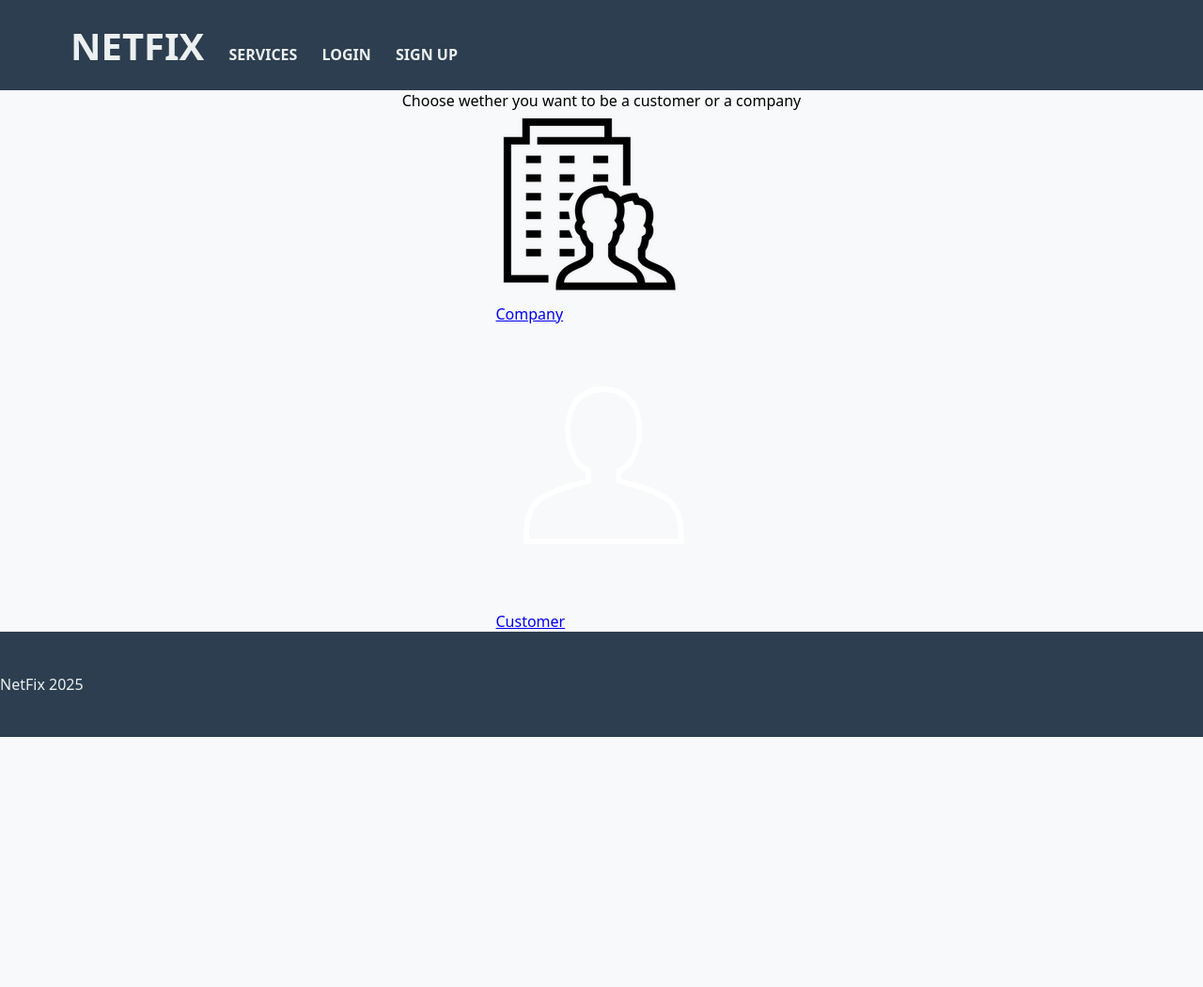
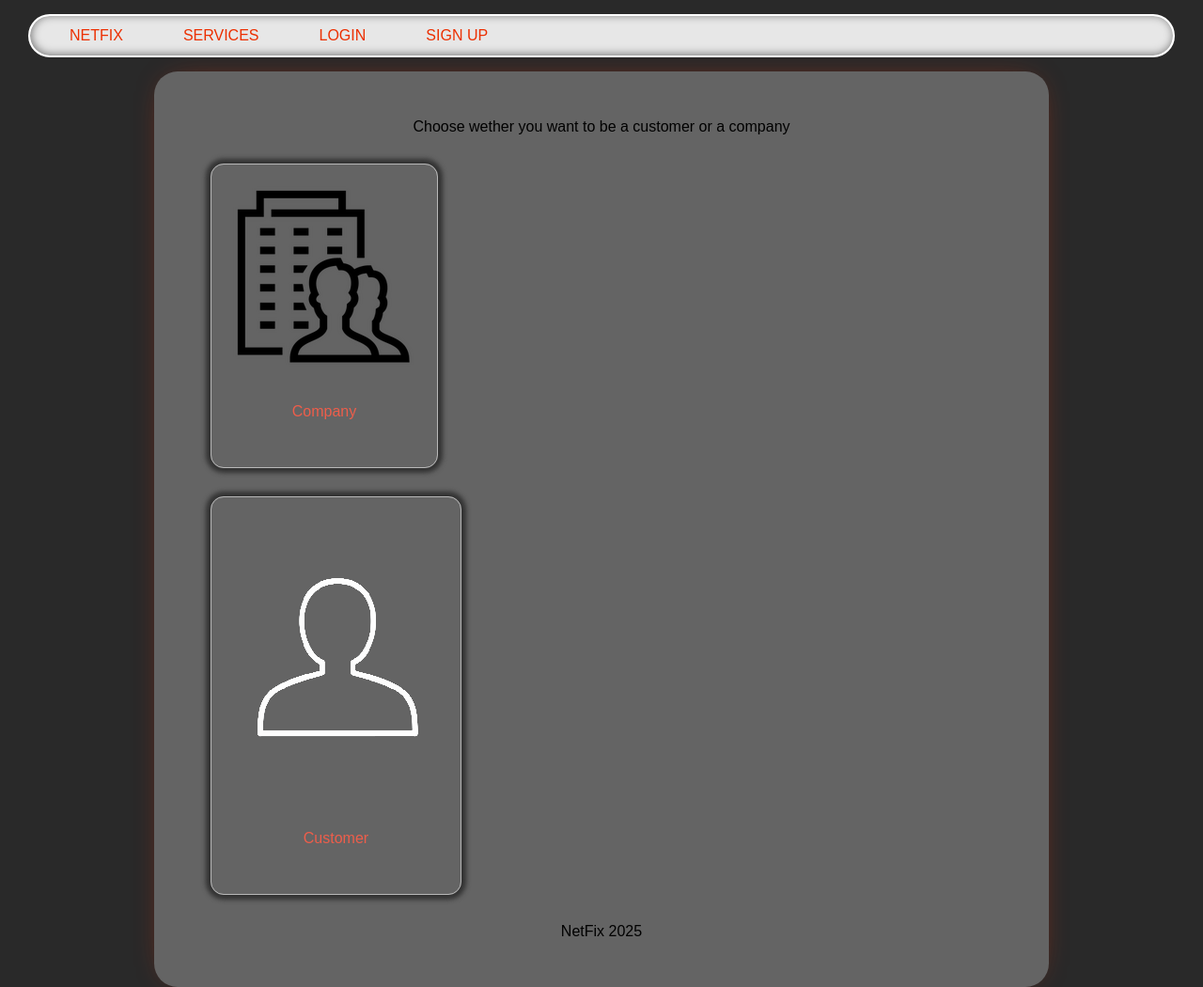
Before and after one commit to onyango-granton/net-again, a Django app: page /register/ in a window 1280 px wide; the page is wider, and only the part inside the window is pictured. Shown: that part at 94% size. Before the commit the page ends 784 px from the top of that part, so only its background shows below. Run offline with Django 3.2, Linux system fonts and the light colour scheme.

Commit message:
style: changed css styling

```diff
--- a/static/css/style.css
+++ b/static/css/style.css
@@ -1,148 +1,293 @@
-/* Core styles with professional color palette */
-:root {
-  --primary: #2C3E50;
-  --secondary: #34495E;
-  --accent: #3498DB;
-  --text-light: #ECF0F1;
-  --text-dark: #2C3E50;
-  --background-light: #F8F9FA;
-  --background-dark: #2C3E50;
-  --border-color: #BDC3C7;
-  --hover-color: #2980B9;
+body {
+  background: #292929;
+  font-family: 'Lexend Exa', sans-serif;
+  padding: 0;
+  margin: 0;
 }
 
-html, body, div, span, applet, object, iframe, h1, h2, h3, h4, h5, h6, p, blockquote, pre, a, abbr, acronym, address, big, cite, code, del, dfn, em, font, img, ins, kbd, q, s, samp, small, strike, strong, sub, sup, tt, var, b, u, i, center, dl, dt, dd, ol, ul, li, fieldset, form, label, legend, table, caption, tbody, tfoot, thead, tr, th, td {
-  margin: 0;
-  padding: 0;
-  border: 0;
-  font-size: 100%;
-  vertical-align: baseline;
+a {
+  color: #ee5e4b;
+  text-decoration: none;
 }
 
-ul, ol { list-style: none; }
-
-blockquote, q { quotes: none; }
-
-blockquote:before, blockquote:after, q:before, q:after {
-  content: "";
-  content: none;
+a:hover {
+  color: #e02a21;
+  text-shadow: 0px 0px 2px #a1a1a1;
 }
 
-table {
-  border-collapse: collapse;
-  border-spacing: 0;
+button:not(:last-child) {
+  margin-right: 40px;
+}
+button {
+  border: 2px solid transparent;
+  border-radius: 5px;
+  padding: 10px;
+  transition: background 0.7s;
+  color: #ec2f00;
+  text-decoration: none;
+  text-transform: uppercase;
+  cursor: pointer;
+  margin-top: 30px;
+}
+button:hover {
+  background: #ec4138;
+  border: 2px solid #f05749;
+  border-right: 2px solid #e02a21;
+  border-bottom: 2px solid #e02a21;
+  color: #f9f8fd;
 }
 
-input:focus, select:focus, textarea:focus, button:focus { outline: none; }
-
-* { box-sizing: border-box; }
-
-@media screen and (max-width: 768px) {
-  html { font-size: 0.6rem; }
+.content {
+  background-color: #646464;
+  margin: 0 auto;
+  width: 65%;
+  padding: 20px 60px;
+  box-shadow: 0px 0px 35px -20px #ec2f00;
+  border-radius: 25px;
 }
 
-@media screen and (min-width: 769px) and (max-width: 1024px) {
-  html { font-size: 0.8rem; }
+.content p {
+  text-align: center;
+  margin: 30px 0px;
+  white-space: pre-line;
 }
 
-@media screen and (min-width: 1025px) {
-  html { font-size: 1rem; }
+.like_button {
+  background-color: white;
+  border: 2px solid transparent;
+  border-radius: 5px;
+  padding: 10px;
+  transition: background 0.7s;
+  color: #ec2f00;
+  text-decoration: none;
+  text-transform: uppercase;
+  cursor: pointer;
 }
 
-.app, .app1 {
-  display: flex;
-  flex-direction: column;
-  height: 100vh;
-  font-family: system-ui, -apple-system, Segoe UI, Roboto, Ubuntu, sans-serif;
+.like_button:hover {
+  background: #ec4138;
+  border: 2px solid #f05749;
+  border-right: 2px solid #e02a21;
+  border-bottom: 2px solid #e02a21;
+  color: #f9f8fd;
 }
 
-.navbar {
-  display: flex;
-  justify-content: space-between;
-  width: 100%;
+.title {
+  text-align: center;
+  font-family: 'Times New Roman', Times, serif;
+  font-size: 60px;
+  font-weight: bold;
+  text-decoration: 2px underline;
+  text-decoration-color: rgba(255, 68, 0, 0.37);
+}
+/* ======================================== Home Page ============================================== */
+
+.home_logo {
+  display: block;
   margin: 0 auto;
-  align-items: center;
-  background-color: var(--primary);
-  color: var(--text-light);
-  padding: 0.6rem 0;
-  font-weight: 600;
+  margin-bottom: 70px;
 }
 
-.home {
-  font-size: 2.5rem;
-  font-weight: 700;
+.site_title {
+  text-align: center;
+  font-size: 70px;
 }
 
-.right-align-links, .auth-links {
-  display: flex;
-  align-items: center;
-  color: var(--text-light);
-  text-align: center;
-  font-weight: 600;
-}
+/* ============================================================================================== */
 
-.auth-links li {
-  margin: 0 0.6rem;
+/* ======================================== Navbar ============================================== */
+
+.navbar {
+  position: sticky;
+  top: 15px;
+  box-shadow: inset 1px -1px 10px rgb(116, 116, 116);
+  border: 2px solid white;
+  border-radius: 30px;
+  animation: slide-in 1s ease-out;
+  background-color: #e7e7e7;
+  width: 95%;
+  margin: 0 auto;
+  margin-bottom: 30px;
 }
 
 .navbar ul {
-  display: inline-block;
+  position: relative;
+  display: flex;
+  flex: 1 1 auto;
   margin: 0;
-  padding: 0 4rem;
+  padding: 0 30px;
   list-style-type: none;
 }
-
+.navbar ul li:not(:last-child) {
+  margin-right: 40px;
+}
 .navbar ul li {
-  display: inline-block;
-  border: 0.12rem solid transparent;
+  border: 2px solid transparent;
+  border-radius: 5px;
   padding: 10px;
-  transition: all 0.2s ease;
-  background-color: var(--primary);
+  transition: background 0.2s;
 }
-
 .navbar ul li a {
-  color: var(--text-light);
+  color: #ec2f00;
   text-decoration: none;
   text-transform: uppercase;
   transition: color 0.2s;
 }
-
 .navbar ul li ul {
   visibility: hidden;
   opacity: 0;
   position: absolute;
   display: block;
-  margin: 0.75rem -4.75rem;
+  margin: 12px -12px;
   padding: 0;
-  background: var(--secondary);
-  transition: all 0.2s ease;
-  border: 1px solid var(--border-color);
+  background: #ffa91b;
+  border: 2px solid #f7c833;
+  border-right: 2px solid #f89329;
+  border-bottom: 2px solid #f89329;
+  border-radius: 5px;
+  transition: opacity 0.2s, visibility 0.2s;
+}
+.navbar ul li ul li {
+  margin: -2px 0 0 -2px;
+  width: calc(100% - 20px);
+  line-height: 1.7;
 }
 
 .navbar ul li:hover {
-  border-color: var(--text-light);
+  background: #ec4138;
+  border: 2px solid #f05749;
+  border-right: 2px solid #e02a21;
+  border-bottom: 2px solid #e02a21;
 }
-
+.navbar ul li:hover a {
+  color: #f9f8fd;
+}
 .navbar ul li:hover ul {
   visibility: visible;
   opacity: 1;
+  box-shadow: 0px 3px 5px 2px #ebecf1;
+}
+.navbar ul li:hover ul li a {
+  color: #f9f8fd;
 }
 
-.content {
-  display: flex;
-  align-items: center;
-  width: 100%;
-  height: 100vh;
-  margin: 0 auto;
-  padding-bottom: 3.125rem;
-  flex-direction: column;
-  background-color: var(--background-light);
+.last_navbar {
+  right: 0;
+  position: absolute;
+  margin-right: 20px;
 }
 
-.title {
-  font-size: 2rem;
-  font-weight: 700;
-  color: var(--text-dark);
+/* ============================================================================================== */
+
+/* ======================================== Service Info ======================================== */
+
+.service_info_header {
+  display: block ruby;
+}
+.service_info_header h5 {
+  float: right;
+}
+
+/* ============================================================================================== */
+
+/* ======================================== Service List ======================================== */
+
+.services_list {
+  padding: 0;
+  margin-bottom: 20px;
+}
+
+pre {
+  display: none;
+}
+
+.service_list_info {
+  padding: 0 30px;
+}
+.service_list_info li {
+  list-style-type: none;
+}
+.service_list_info li a:hover > pre {
+  display: block;
+}
+
+.line {
+  width: 100%;
+  margin: 0 auto;
+  height: 2px;
+  background-color: #00000044;
+  border-radius: 20px;
+  margin-bottom: 10px;
+  margin-top: 35px;
+}
+
+.create_service {
+  background: antiquewhite;
+  padding: 10px 20px;
+  border-radius: 17px;
+  display: table;
+  margin: 0 auto;
+  border: 2px solid #474747;
+  margin-bottom: 60px;
+  text-decoration: none;
+}
+
+.create_service:hover {
+  background-color: #b8b8b8;
+  box-shadow: 2px 3px 6px 1px #21212173;
+  transition: 0.5s;
+}
+.create_service:not(hover) {
+  transition: 0.6s;
+}
+
+.list_services_profile {
+  font-size: x-large;
+}
+
+/* ============================================================================================== */
+
+/* ===================================== Choose user type ======================================= */
+
+.choice_text {
+  text-shadow: 0px 0px 1px #e02a21;
+  color: black;
+  text-align: center;
+  font-size: 40px;
+  font-weight: initial;
+}
+
+.choice {
+  display: inline-grid;
+}
+
+.img {
+  border: 1px solid #b8b8b8;
+  border-radius: 14px;
+  display: inline-block;
+  padding: 20px;
+  box-shadow: 0px 0px 5px 5px rgb(50, 50, 50);
+  cursor: pointer;
+}
+.img:hover {
+  box-shadow: 0px 0px 9px 5px rgb(27, 27, 27);
+}
+.img:active {
+  background-color: #474747;
+  transition: 0.1s;
+  box-shadow: 0px 0px 9px 5px black;
+}
+
+.label_images {
+  display: block;
+}
+
+/* ============================================================================================== */
+
+/* =========================================== Forms ============================================ */
+
+form label {
+  display: none;
 }
 
 form {
@@ -151,54 +296,70 @@ form {
   width: 65%;
 }
 
-form input, form select, form textarea {
-  padding: 0.625rem 0.188rem;
-  font-size: 1.25rem;
+/* form ul {
+  display: none;
+} */
+
+form input {
+  padding: 10px 3px;
+  font-size: 20px;
+  display: block;
   border: none;
-  border-bottom: 0.188rem solid var(--border-color);
-  background-color: transparent;
-  margin-top: 1.875rem;
-  transition: all 0.3s ease;
+  border-bottom: 3px solid black;
+  background-color: inherit;
+  margin-top: 30px;
 }
 
-form input:hover, form input:focus,
-form select:hover, form select:focus,
-form textarea:hover, form textarea:focus {
-  border-bottom-color: var(--accent);
+form input:hover,
+input:focus {
+  transition: 0.5s;
+  border-bottom: 3px solid orangered;
 }
 
-button, .request_service_button {
-  background-color: var(--background-light);
-  border: 0.125rem solid var(--accent);
-  border-radius: 0.313rem;
-  padding: 0.625rem 1.25rem;
-  transition: all 0.3s ease;
-  color: var(--accent);
-  text-decoration: none;
-  text-transform: uppercase;
-  cursor: pointer;
-  margin-top: 1.875rem;
-  font-weight: 600;
+form select {
+  display: block;
+  font-size: 20px;
+  padding: 6px 3px;
+  background: inherit;
+  border: none;
+  border-bottom: 3px solid black;
+  margin-top: 30px;
 }
 
-button:hover, .request_service_button:hover {
-  background: var(--accent);
-  color: var(--text-light);
+form select:focus,
+select:hover {
+  transition: 0.5s;
+  border-bottom: 3px solid orangered;
 }
 
-.footer {
-  display: flex;
-  justify-content: space-between;
-  width: 100%;
-  height: 7rem;
-  margin: 0 auto;
-  padding: 3.125rem 0;
-  align-items: center;
-  background-color: var(--primary);
-  color: var(--text-light);
+.error_message {
+  color: #ff4040;
+  text-shadow: 0px 0px 10px #800;
 }
 
-.error_message, .errorlist {
-  color: #E74C3C;
-  margin-top: 1rem;
+form textarea {
+  display: block;
+  border: none;
+  border-bottom: 3px solid black;
+  background: inherit;
+  font-size: inherit;
+  font-weight: inherit;
+  font-family: inherit;
+  margin-top: 30px;
 }
+
+form textarea:hover,
+textarea:focus {
+  transition: 0.5s;
+  border-bottom: 3px solid orangered;
+}
+
+span {
+  background-color: #3834343d;
+  border-radius: 30px;
+  box-shadow: 0px 0px 23px 1px #2423213d;
+  padding: 5px 10px;
+  margin: 5px 0px;
+}
+
+/* ============================================================================================== */
```
